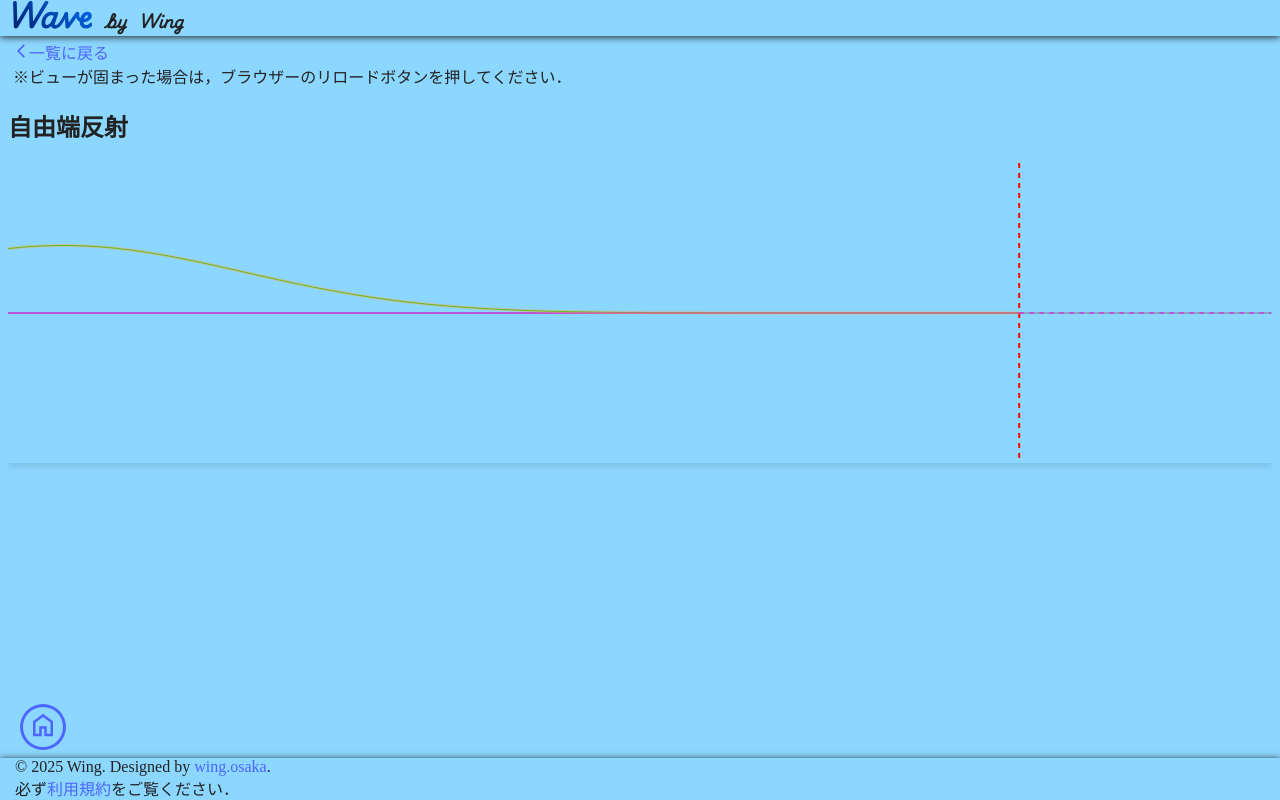
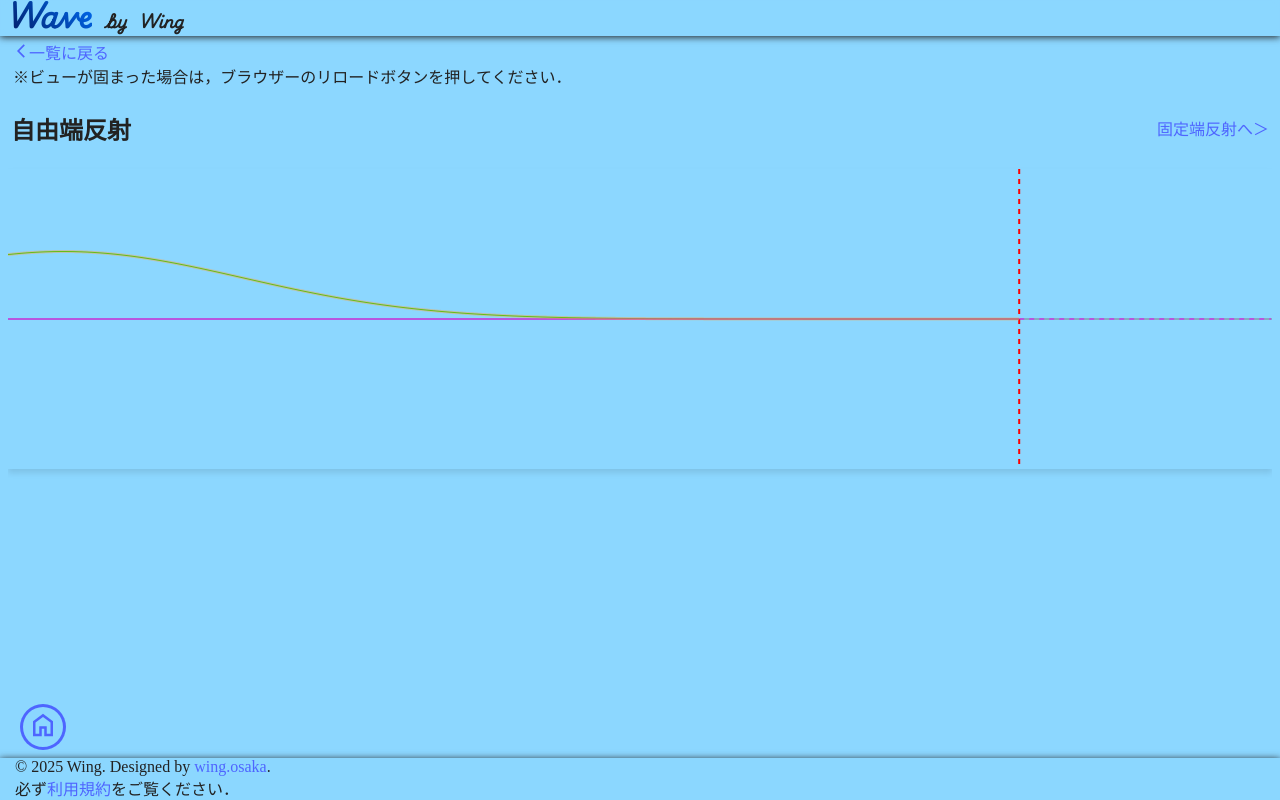
Before and after one commit to te-wing/wave.graphics, a Next.js app: page /wavelayout/freeend in a window 1280 px wide. Built offline with nearby package versions, Linux system fonts and the light colour scheme; a web font is replaced by a local one.

Commit message:
良い感じ．

```diff
--- /dev/null
+++ b/src/app/wavelayout/freeend/freeendlayout.module.scss
@@ -0,0 +1,7 @@
+.linkToAnother {
+  text-align: right;
+}
+
+.titleTable {
+  width: 100%;
+}
--- a/src/app/wavelayout/freeend/layout.tsx
+++ b/src/app/wavelayout/freeend/layout.tsx
@@ -1,4 +1,6 @@
 import type { Metadata } from "next";
+import Link from 'next/link';
+import styles from './freeendlayout.module.scss';
 
 export const metadata: Metadata = {
   title: '自由端反射 | Wave App by Wing',
@@ -12,7 +14,16 @@ export default function FreeEndWaveLayout({
 }>) {
   return (
     <>
-      <h2>自由端反射</h2>
+      <table className={styles.titleTable}>
+        <tbody>
+          <tr>
+          <td><h2>自由端反射</h2></td>
+          <td className={styles.linkToAnother}>
+            <Link href='/wavelayout/fixedend'>固定端反射へ＞</Link>
+          </td>
+          </tr>
+        </tbody>
+      </table>
       {children}
     </>
   );
```
